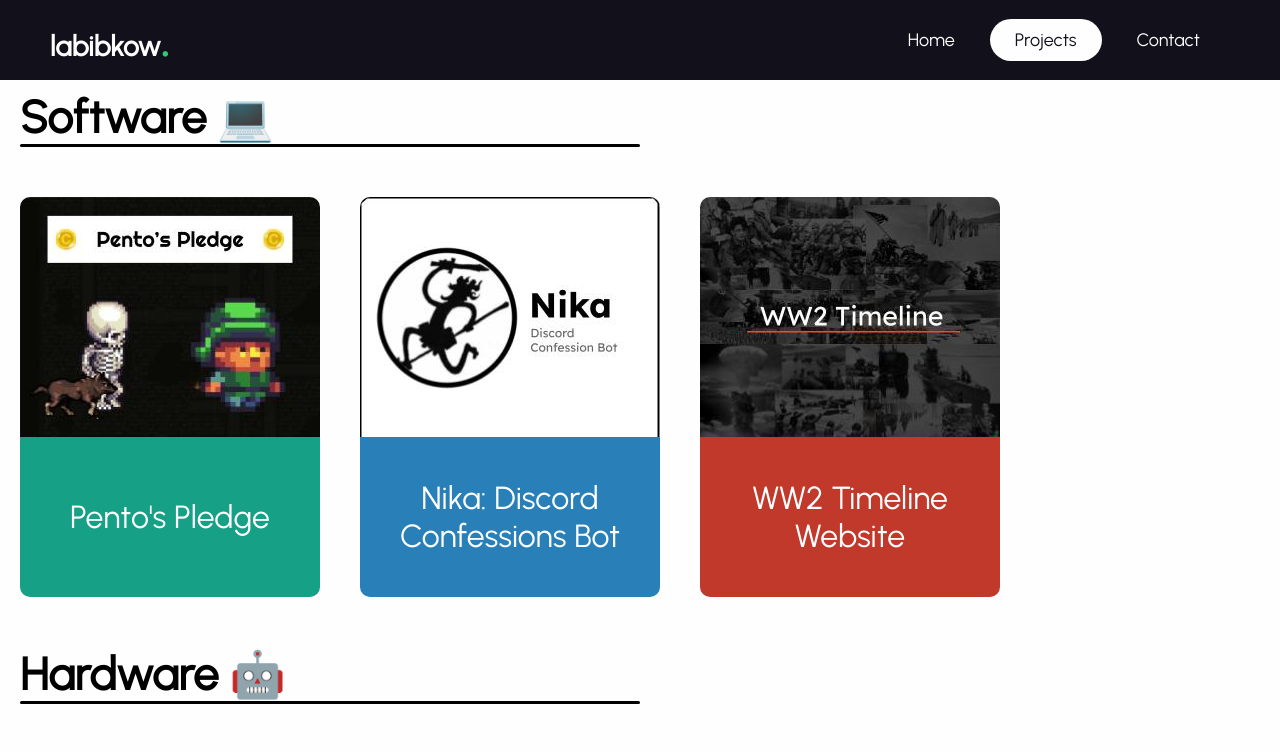
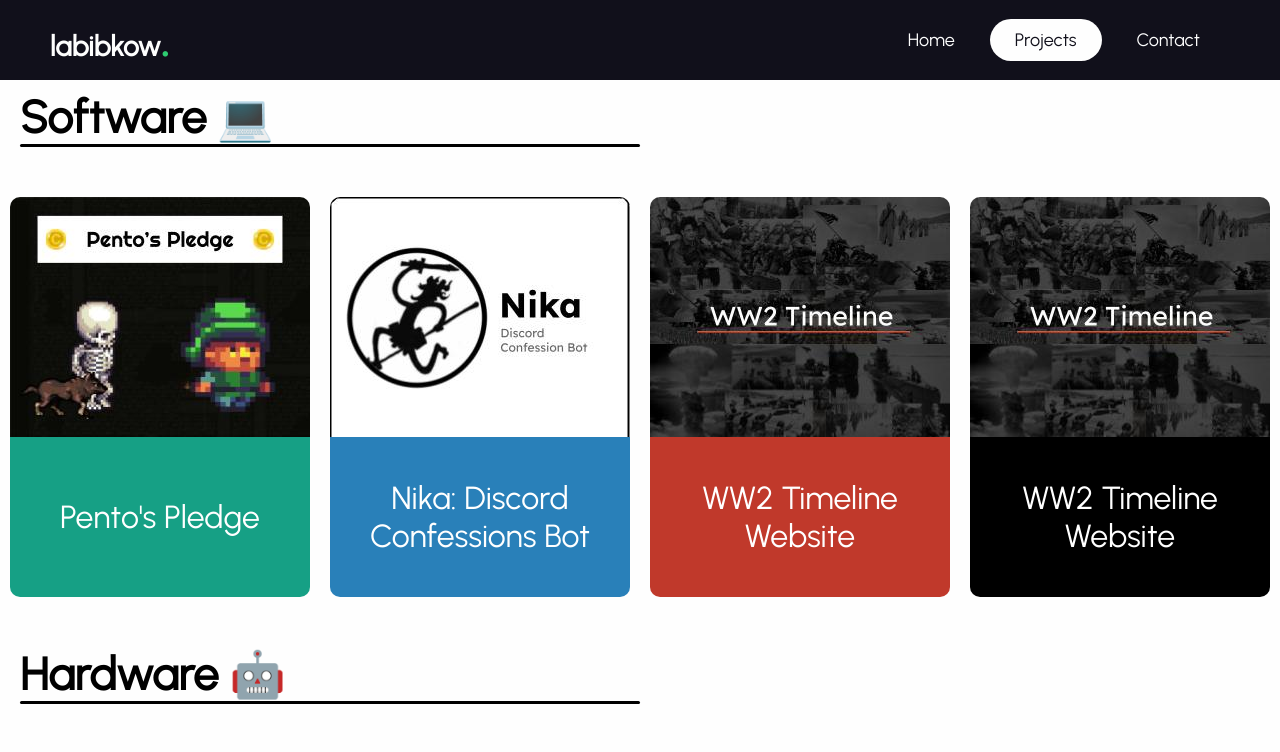
Before and after one commit to camelNotationsdjkh/labibkow, a Next.js app: page /projects in a window 1280 px wide. Shown: the top 752 px of the page. Built offline with nearby package versions, Linux system fonts and the light colour scheme.

Commit message:
Card margin fixes + content

```diff
--- a/components/chat.js
+++ b/components/chat.js
@@ -128,8 +128,7 @@ function ImgComp({caption, theSrc="profile2"}){
                     alt={caption}
                     width={340}
                     height={340}
-                    placeholder="blur"
-                    />
+                    placeholder="blur"/>
             <p>{caption}</p>
         </>
     )
--- a/components/footer.js
+++ b/components/footer.js
@@ -4,6 +4,7 @@ import styles from "../styles/footer.module.css"
 
 export default function Footer(){
     const imageDim = 34;
+    const currentYear = new Date().getFullYear();
 
     return(
         <>
@@ -38,7 +39,7 @@ export default function Footer(){
 
                 </div>
                 <div className={styles.flex}>
-                    <div>&copy; Labib Kowsar 2023 &trade;</div>
+                    <div>&copy; Labib Kowsar {currentYear} &trade;</div>
                 </div>
             </div>
         </>
--- a/pages/projects/index.js
+++ b/pages/projects/index.js
@@ -107,6 +107,17 @@ export default function ProjectPage() {
             vis={vis}
             setVis={setVis}
           />
+
+          <Card
+            key="c4"
+            keyVal={3}
+            setKey={setKey}
+            imgLink="worldBig.jpg"
+            text="WW2 Timeline Website"
+            themeColor="#000000"
+            vis={vis}
+            setVis={setVis}
+          />
         </div>
         <ProjHead title="Hardware 🤖" />
         <div className={styles.flexBox}>
--- a/public/home/dict.js
+++ b/public/home/dict.js
@@ -121,11 +121,17 @@ const comp18 = new dictComp(
      [["p13.jpg", ""]]
 )
 
+const comp19 = new dictComp(
+    ["Outside of school, I take part in two on campus extracurriculars: (1) I am part of the electrical subteam of Agrobots, a UBC design team aimed at improving agricultural output using technology. My main responsibilities right now are working with other members to create FMEAs (Failure Modes and Effects Analysis), do torque verification for stepper motors, and implementing reverse polarity protection.",
+     "(2) Lastly, I am the garden manager for the Engineering Student Center patio garden. My job is trying to rejuvenate the garden and make it a place for people to gather around and study/relax. This is the first time I have been in a permanent leadership position and a part of a student government, so there’s a feeling of novelty and pressure, but I hope to live up to the great expectations of the title!"],
+     [["p20.jpg", "The chassis of the Agrobot from previous years! This year we are planning to do a complete redesign of both the mechanical and electrical components."]]
+)
 
 // Exporting the actual dict
 export const dict = {
     "Who am I?": comp1,
     "Favourite Color": comp2,
+    "Extracurriculars?": comp19,
     "Future goals": comp3,
     "Favourite animal": comp4,
     "Workplace experience": comp5,
--- a/styles/card.module.css
+++ b/styles/card.module.css
@@ -1,7 +1,7 @@
 .gridCard{
     display: grid;
     grid-template-rows: 60% 40%;
-    margin: 40px 20px;
+    margin: 40px 10px;
     width: 300px;
     height: 400px;
     border-radius: 10px;
--- a/styles/defCard.module.css
+++ b/styles/defCard.module.css
@@ -1,7 +1,7 @@
 .card{
     background: white;
     position: relative;
-    width: 900px;
+    width: min(900px, 100%);
     height: 675px;
     animation-name: grow-in;
     animation-duration: 0.25s;
@@ -94,3 +94,17 @@
 .content b {
     font-size: large;
 }
+
+@media only screen and (max-width: 700px){
+    .innerGrid{
+        grid-template-columns: 0% 100%;
+    }
+
+    .leftBox{
+        overflow-y: scroll;
+    }
+
+    .leftBox::-webkit-scrollbar{
+        width: 2px;
+    }
+}
```
Also changed, not shown: public/home/p20.jpg (added), 1 other file (tests, documents, lock files or other folders).
